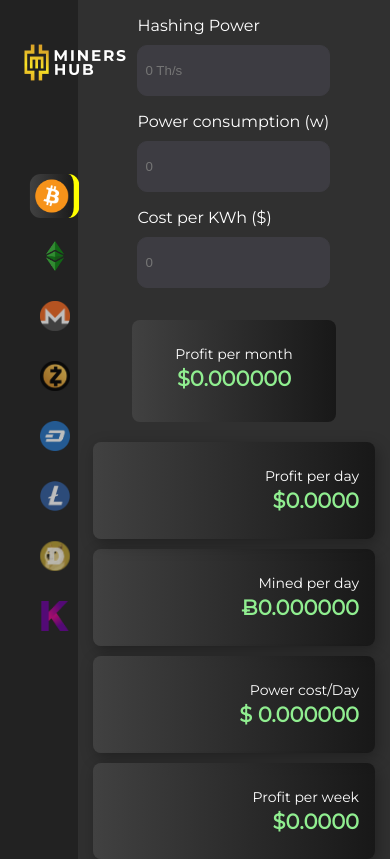
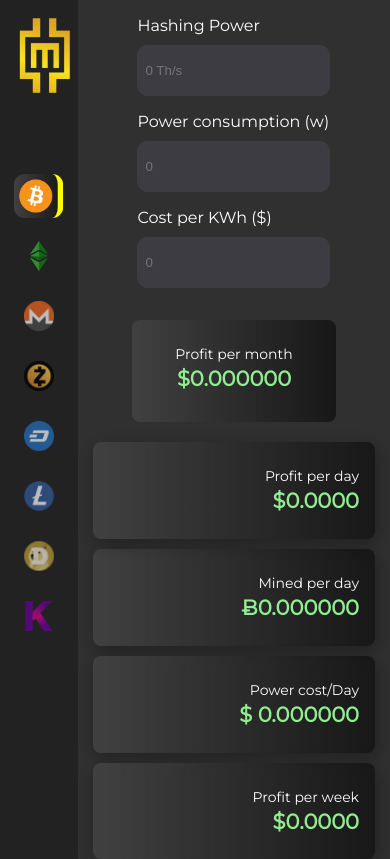
Before and after one commit to salmanhaider14/mining-calculator, a React (Vite) app: page / in a window 390 px wide. Shown: the top 859 px of the page. Built offline with nearby package versions, Linux system fonts and the light colour scheme.

Commit message:
responsive

```diff
--- a/src/App.scss
+++ b/src/App.scss
@@ -15,9 +15,9 @@ body {
     display: flex;
 
     .logo {
-      width: 250px;
+      width: 120px;
       object-fit: contain;
-      position: absolute;
+      position: fixed;
       left: 0;
     }
 
@@ -36,6 +36,7 @@ body {
       margin-top: 10rem;
       margin-left: 1rem;
       gap: 20px;
+      position: fixed;
       .coin {
         color: white;
         border: none;
@@ -231,13 +232,14 @@ body {
   .App {
     .options {
       .coins-container {
+        margin-left: 0;
         .coin {
           width: max-content;
         }
       }
 
       .logo {
-        width: 150px;
+        width: 80px;
       }
       p {
         display: none;
@@ -255,7 +257,7 @@ body {
         flex-direction: column;
 
         .profitmonth {
-          width: 30%;
+          width: 250px;
         }
 
         .profit {
```
Also changed, not shown: public/logo.png.
